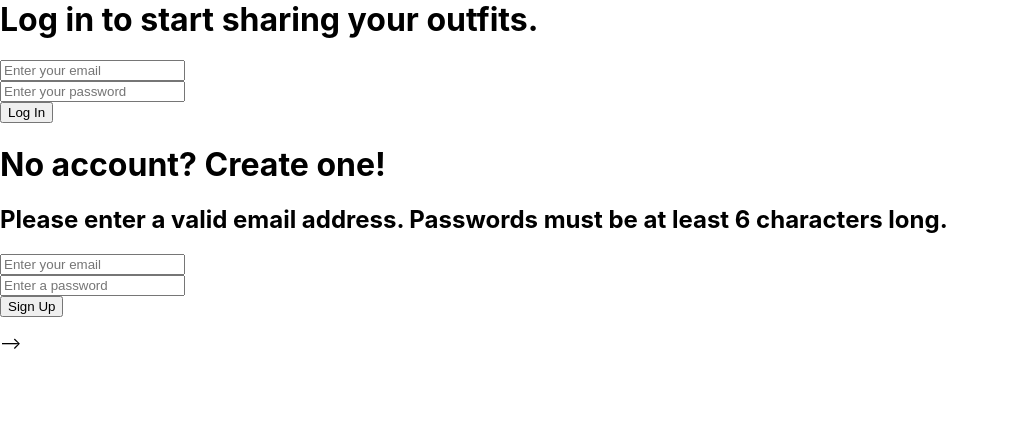
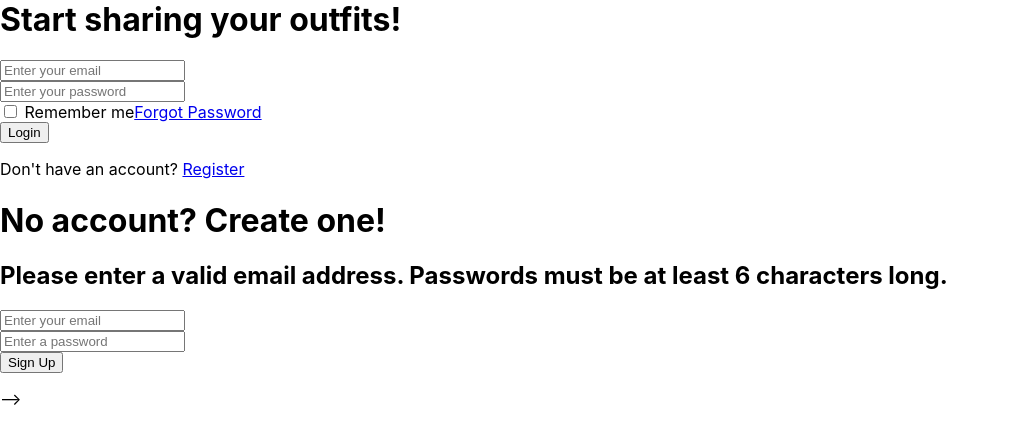
Before and after one commit to johannemoresco/MyStyle, a React (Create React App) app in the folder mystyle/: page / in a window 1280 px wide. Shown: the top 444 px of the page, without its empty margins (0-1009 px from the left). Built offline with nearby package versions, Linux system fonts and the light colour scheme.

Commit message:
Updated Signin.jsx
Added CSS to the sign-in page aand created a link to the sign-up page

```diff
--- a/mystyle/src/components/auth/Signin.jsx
+++ b/mystyle/src/components/auth/Signin.jsx
@@ -1,6 +1,7 @@
 import React, { useState } from "react";
 import { auth } from "../../firebase";
 import { signInWithEmailAndPassword, getAuth } from "firebase/auth";
+
 
 const SignIn = () => {
     const [email, setEmail] = useState('');
@@ -20,16 +21,18 @@ const SignIn = () => {
     return(
         <div className="sign-in-container">
             <form onSubmit={signIn}>
-                <h1> Log in to start sharing your outfits. </h1>
+                <h1> Start sharing your outfits! </h1>
                 <div className="input-box">
                     <input
                         type="email"
                         placeholder="Enter your email"
                         value={email}
-                        onChange={(e) => setEmail(e.target.value)}
-                        required
+                         onChange={(e) => setEmail(e.target.value)}
+                         required
                     />
-                    {/* Icon if needed */}
+                    <i class = 'bx bxs-user'></i>
+
+
                 </div>
 
                 <div className="input-box">
@@ -37,13 +40,24 @@ const SignIn = () => {
                         type="password"
                         placeholder="Enter your password"
                         value={password}
-                        onChange={(e) => setPassword(e.target.value)}
-                        required
+                         onChange={(e) => setPassword(e.target.value)}
+                         required
                     />
-                    {/* Icon if needed */}
+
                 </div>
 
-                <button type="submit">Log In</button>
+                <div className="remember-forgot">
+                    <label><input type = "checkbox"/> Remember me</label>
+                    <a href = "#">Forgot Password</a>
+                </div>
+
+                <button type="submit" class = "btn">Login</button>
+
+                <div class = "register-link">
+                    <p>Don't have an account? <a href = "#">Register</a></p>
+                 </div>
+
+
             </form>
         </div>
     );
```
